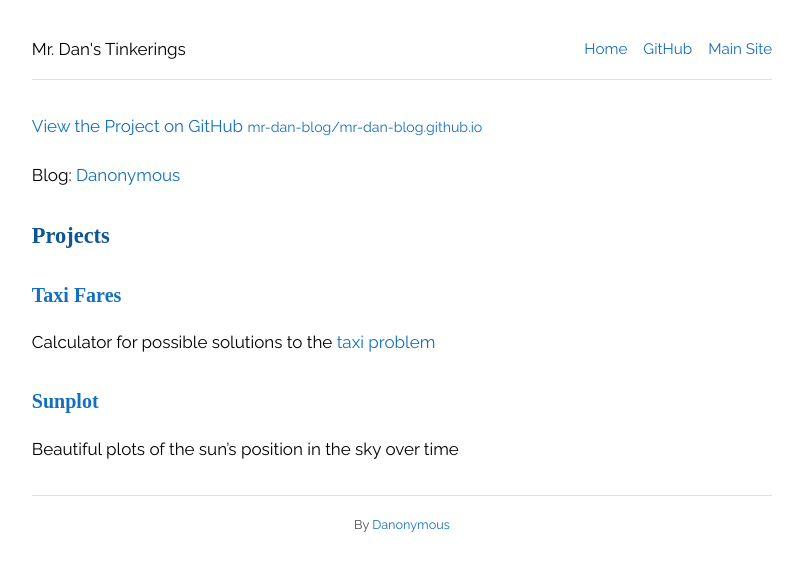
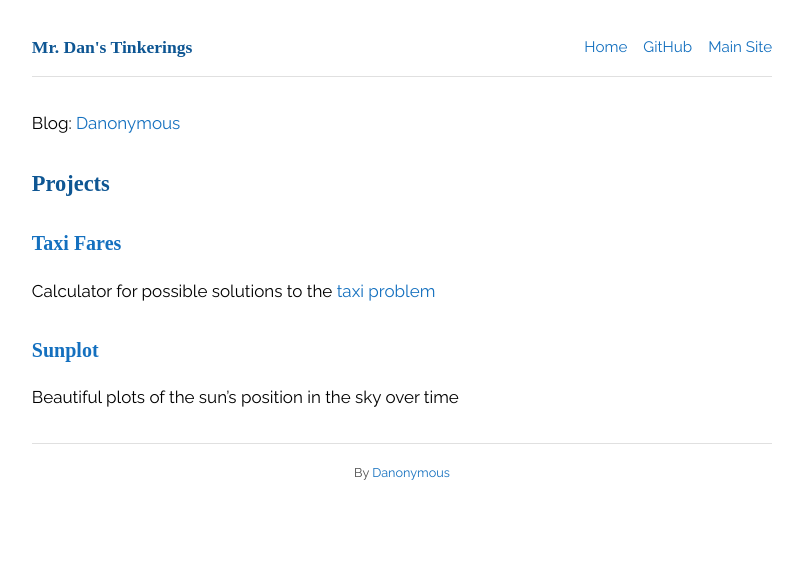
Before and after one commit to mr-dan-blog/mr-dan-blog.github.io, a Jekyll site: the page built from README.md, in a window 1280 px wide. Shown: the top 571 px of the page, without its empty margins (238-1041 px from the left). Built offline with Jekyll 4.4.1, drawn with Linux system fonts in a browser that asks for light colours; our own code applies the rules of GitHub Pages for plain Markdown files; a script that is not in the unit is left out.

Commit message:
Layout tweaks again

```diff
--- a/_layouts/default.html
+++ b/_layouts/default.html
@@ -19,7 +19,7 @@
 <body>
   <div class="wrapper">
     <header>
-      <a class="title" href="/">{{ site.title }}</a>
+      <a class="title" href="/"><h1>{{ site.title }}</h1></a>
       <nav>
         <p>
           <a href="/">Home</a>
@@ -42,8 +42,8 @@
     </header>
     <section>
       <h1>{{ page.title }}</h1>
-      {% if site.github.is_project_page %}
-      <a href="{{ site.github.repository_url }}">View the Project on GitHub <small>{{ site.github.repository_nwo
+      {% if page.github_link %}
+      <a href="{{ page.github_link }}">View project source on GitHub<small>{{ site.github.repository_nwo
           }}</small></a>
       {% endif %}
 
```
